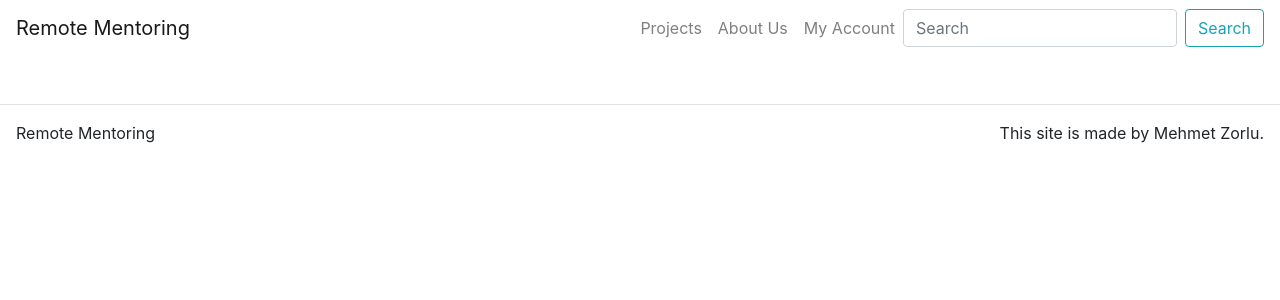
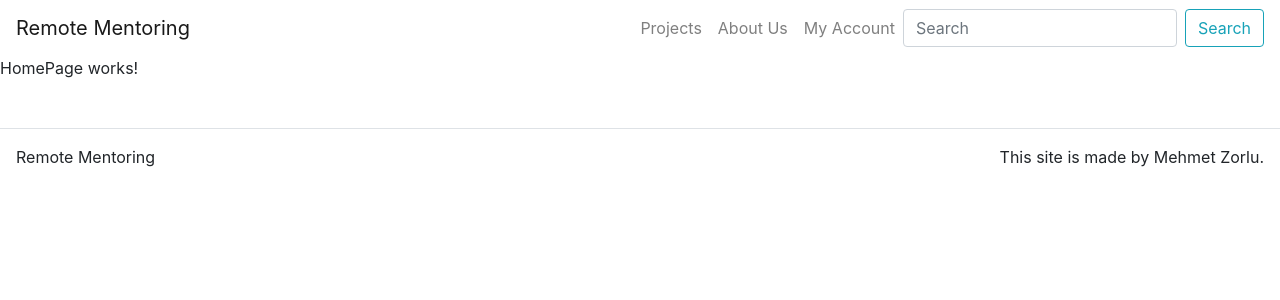
Before and after one commit to MehmetZorlu07/remote-mentoring, a React (Create React App) app: page / in a window 1280 px wide. Shown: the top 300 px of the page. Built offline with nearby package versions, Linux system fonts and the light colour scheme.

Commit message:
Closes #27 Routes are added and connected to new pages created

```diff
--- a/src/App.js
+++ b/src/App.js
@@ -2,6 +2,10 @@ import React, { Component } from "react";
 import { BrowserRouter as Router, Route, Link } from "react-router-dom";
 import Container from "react-bootstrap/Container";
 import Navigation from "./components/Navigation/Navigation";
+import HomePage from "./components/pages/HomePage";
+import AboutPage from "./components/pages/AboutPage";
+import AccountPage from "./components/pages/AccountPage";
+import ProjectsPage from "./components/pages/ProjectsPage";
 import Footer from "./components/Footer/Footer";
 import Hero from "./components/Hero/Hero";
 import "bootstrap/dist/css/bootstrap.min.css";
@@ -40,6 +44,32 @@ class App extends Component {
       <Router>
         <Container className="p-0" fluid={true}>
           <Navigation />
+          <Route
+            path="/"
+            exact
+            render={() => (
+              <HomePage
+                title={this.state.home.title}
+                subTitle={this.state.home.subTitle}
+                text={this.state.home.text}
+              />
+            )}
+          />
+          <Route
+            path="/about"
+            exact
+            render={() => <AboutPage title={this.state.about.title} />}
+          />
+          <Route
+            path="/account"
+            exact
+            render={() => <AccountPage title={this.state.account.title} />}
+          />
+          <Route
+            path="/projects"
+            exact
+            render={() => <ProjectsPage title={this.state.projects.title} />}
+          />
           <Footer />
         </Container>
       </Router>
--- a/src/components/Navigation/Navigation.js
+++ b/src/components/Navigation/Navigation.js
@@ -10,14 +10,14 @@ function Navigation() {
   return (
     <div>
       <Navbar collapseOnSelect expand="lg" bg="transparent">
-        <Navbar.Brand className="mr-auto" href="#home">
+        <Navbar.Brand className="mr-auto" href="/">
           Remote Mentoring
         </Navbar.Brand>
         <Navbar.Toggle aria-controls="responsive-navbar-nav" />
         <Navbar.Collapse id="responsive-navbar-nav">
           <Nav className="ml-auto">
             {/* <Nav.Link href="#home">Home</Nav.Link> */}
-            <Link className="nav-link" to="/">
+            <Link className="nav-link" to="/projects">
               Projects
             </Link>
             <Link className="nav-link" to="/about">
--- /dev/null
+++ b/src/components/pages/AboutPage.js
@@ -0,0 +1,7 @@
+import React from "react";
+
+function AboutPage() {
+  return <p>AboutPage works!</p>;
+}
+
+export default AboutPage;
--- /dev/null
+++ b/src/components/pages/AccountPage.js
@@ -0,0 +1,7 @@
+import React from "react";
+
+function AccountPage() {
+  return <p>AccountPage works!</p>;
+}
+
+export default AccountPage;
--- /dev/null
+++ b/src/components/pages/HomePage.js
@@ -0,0 +1,7 @@
+import React from "react";
+
+function HomePage(props) {
+  return <p>HomePage works!</p>;
+}
+
+export default HomePage;
--- /dev/null
+++ b/src/components/pages/ProjectsPage.js
@@ -0,0 +1,7 @@
+import React from "react";
+
+function ProjectsPage() {
+  return <p>ProjectsPage works!</p>;
+}
+
+export default ProjectsPage;
```
